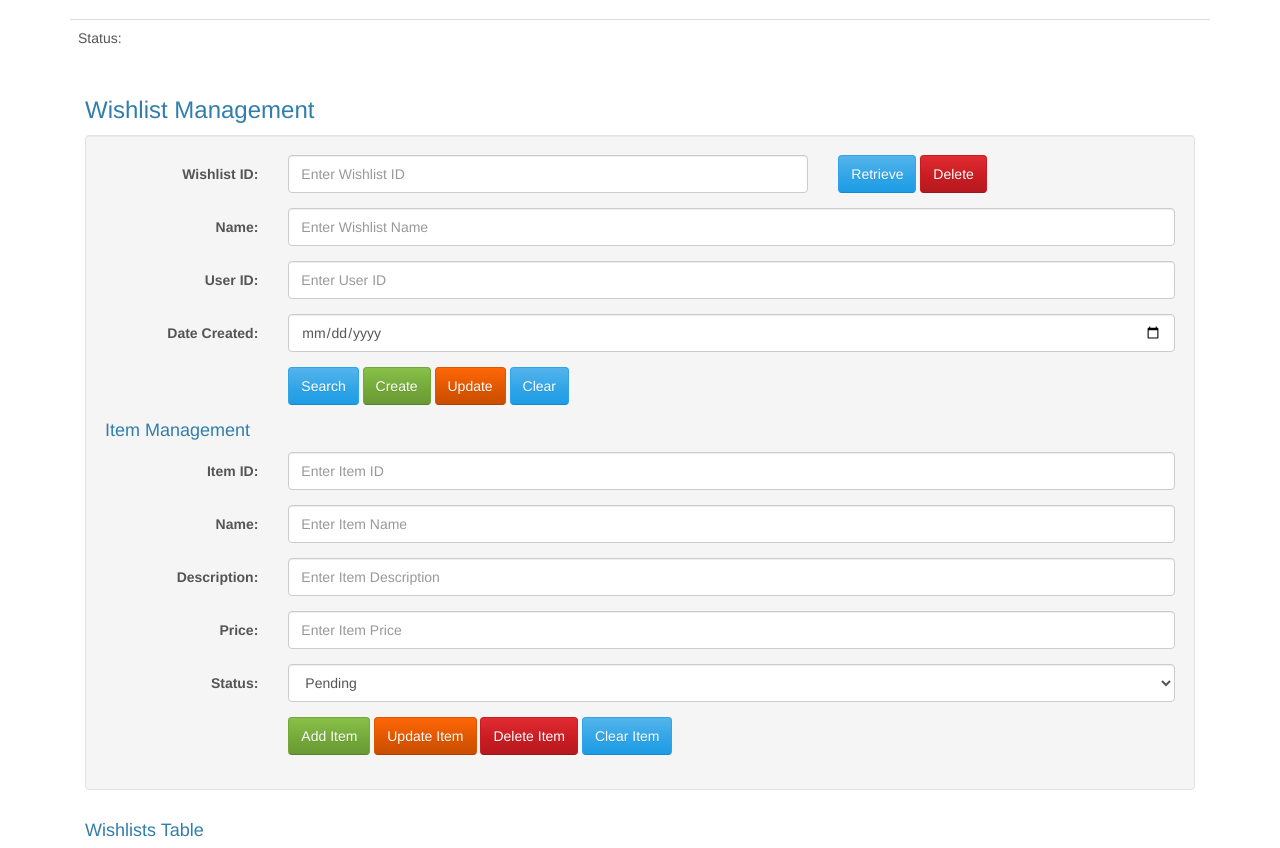
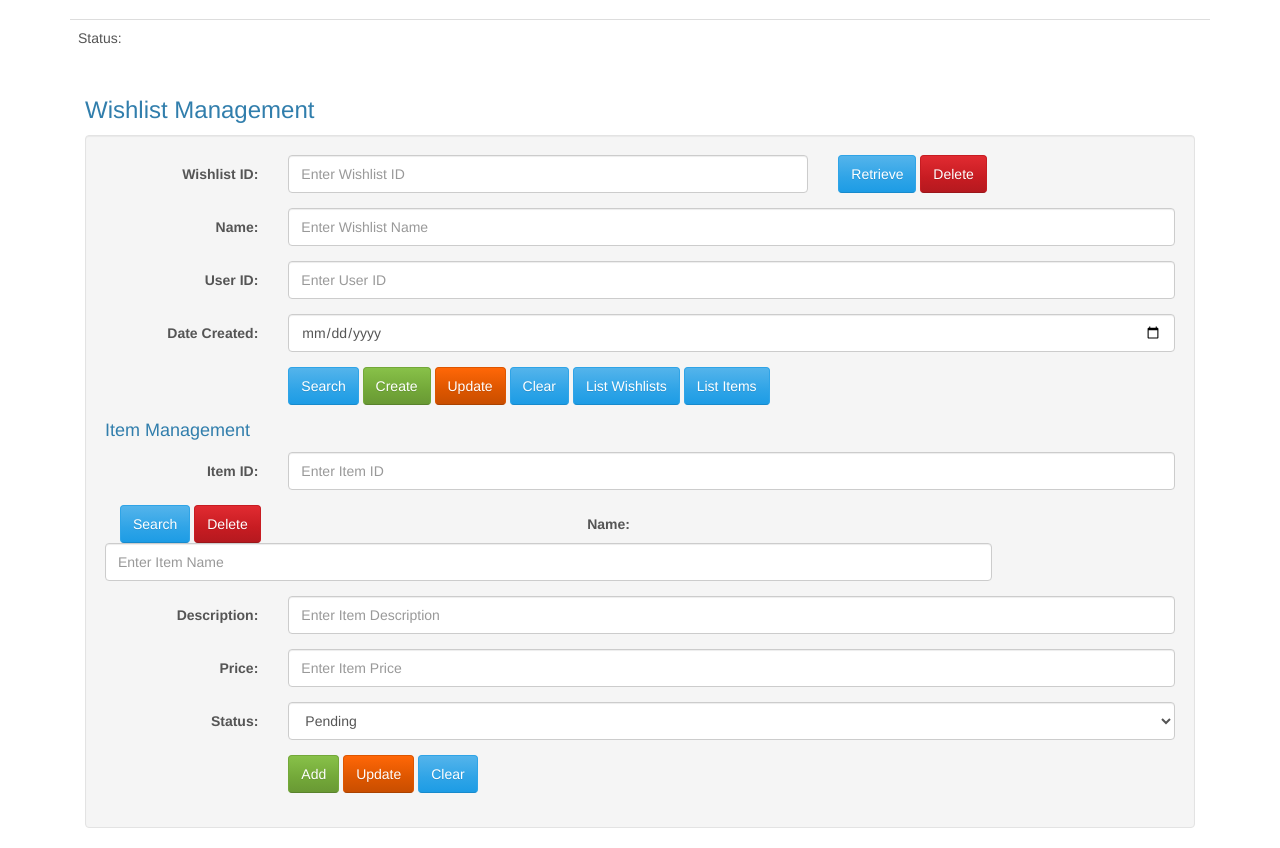
Before and after one commit to CSCI-GA-2820-FA24-001/wishlists, a plain HTML site: page service/static/index.html in a window 1280 px wide. Shown: the part 104-952 px from the top of the page. Drawn offline with Linux system fonts and the light colour scheme; files that its build step writes are made by us from their sources; files whose address does not match are found by name.

Commit message:
added list wishlists button, improved index page

```diff
--- a/service/static/index.html
+++ b/service/static/index.html
@@ -74,6 +74,8 @@
                 <button type="submit" class="btn btn-success" id="create-btn">Create</button>
                 <button type="submit" class="btn btn-warning" id="update-btn">Update</button>
                 <button type="submit" class="btn btn-primary" id="clear-btn">Clear</button>
+                <button type="submit" class="btn btn-primary" id="list-btn">List Wishlists</button>
+                <button type="submit" class="btn btn-primary" id="list-item-btn">List Items</button>
               </div>
             </div>
           </div>
@@ -88,6 +90,12 @@
               <div class="col-sm-10">
                 <input type="text" class="form-control" id="item_id" placeholder="Enter Item ID">
               </div>
+            </div>
+
+            <!-- Item Retrieve or Delete Button -->
+            <div class="col-sm-4">
+              <button type="submit" class="btn btn-primary" id="retrieve-item-btn">Search</button>
+              <button type="submit" class="btn btn-danger" id="delete-item-btn">Delete</button>
             </div>
 
             <!-- Item Name -->
@@ -131,10 +139,9 @@
             <!-- Item Buttons -->
             <div class="form-group">
               <div class="col-sm-offset-2 col-sm-10">
-                <button type="submit" class="btn btn-success" id="add-item-btn">Add Item</button>
-                <button type="submit" class="btn btn-warning" id="update-item-btn">Update Item</button>
-                <button type="submit" class="btn btn-danger" id="delete-item-btn">Delete Item</button>
-                <button type="submit" class="btn btn-primary" id="clear-item-btn">Clear Item</button>
+                <button type="submit" class="btn btn-success" id="add-item-btn">Add</button>
+                <button type="submit" class="btn btn-warning" id="update-item-btn">Update</button>
+                <button type="submit" class="btn btn-primary" id="clear-item-btn">Clear</button>
               </div>
             </div>
           </div>
```
